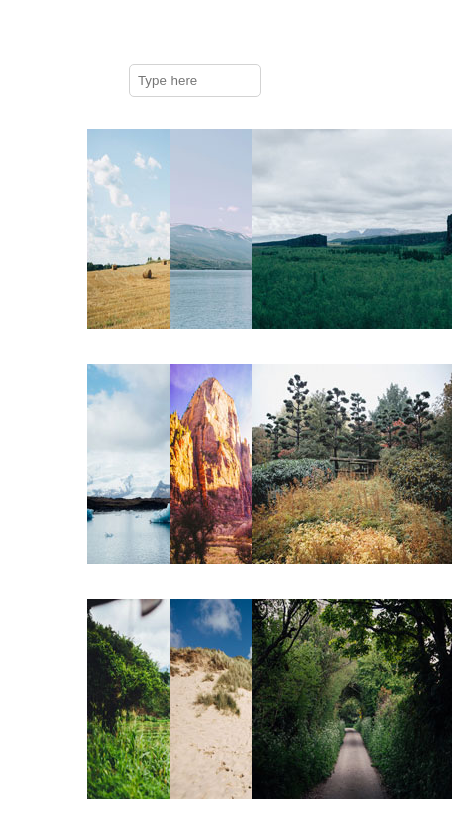
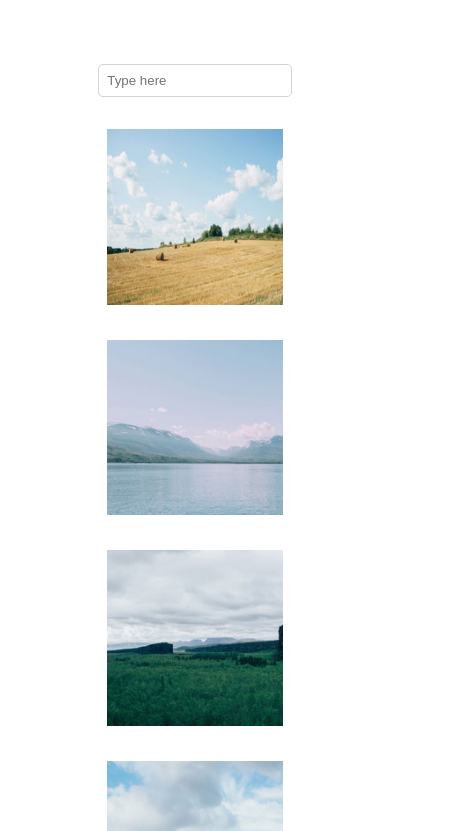
Before and after one commit to DerpyNaut/photoGallery, a plain HTML site: page index.html in a window 390 px wide. Shown: the top 831 px of the page, 452 px wide, since content can reach past the window. Drawn offline with nearby package versions, Linux system fonts and the light colour scheme.

Commit message:
Finished making adaptive design

```diff
--- a/CSS/style.css
+++ b/CSS/style.css
@@ -25,6 +25,11 @@ input {
 .photo {
   margin: 1rem;
   width: 20%;
+}
+
+.photo img:hover {
+  box-shadow: 0px 0px 54px -3px rgba(0,0,0,1);
+  transition: box-shadow 0.5s;
 }
 
 .lb-outerContainer {
@@ -71,3 +76,49 @@ input {
 .lb-data .lb-number {
     display: none !important;
 }
+
+.lb-data .lb-details {
+    text-align: center;
+}
+
+
+/* !!! MEDIA QUERY !!! */
+@media screen and (max-width: 1345px) {
+  .mainContainer {
+    width: 90%;
+  }
+
+  .lb-nav a.lb-next, .lb-nav a.lb-prev {
+    position: static;
+  }
+
+  .lb-dataContainer {
+    width: 50% !important;
+  }
+}
+
+@media screen and (max-width: 940px) {
+  .mainContainer {
+    width: 100%;
+  }
+
+  .photo {
+    width: 25%;
+  }
+}
+
+@media screen and (max-width: 700px) {
+  .photo {
+    width: 30%;
+  }
+}
+
+@media screen and (max-width: 575px) {
+  .photo {
+    width: 45%;
+  }
+
+  img {
+    width: 100%;
+  }
+}
--- a/index.html
+++ b/index.html
@@ -5,6 +5,7 @@
     <title>Photo Gallery</title>
     <link rel="stylesheet" href="CSS/normalize.css">
     <link href="Js/lightbox2-master/dist/css/lightbox.css" rel="stylesheet">
+    <meta name="viewport" content="width=device-width, initial-scale=1">
     <link rel="stylesheet" href="CSS/style.css">
   </head>
 
```
